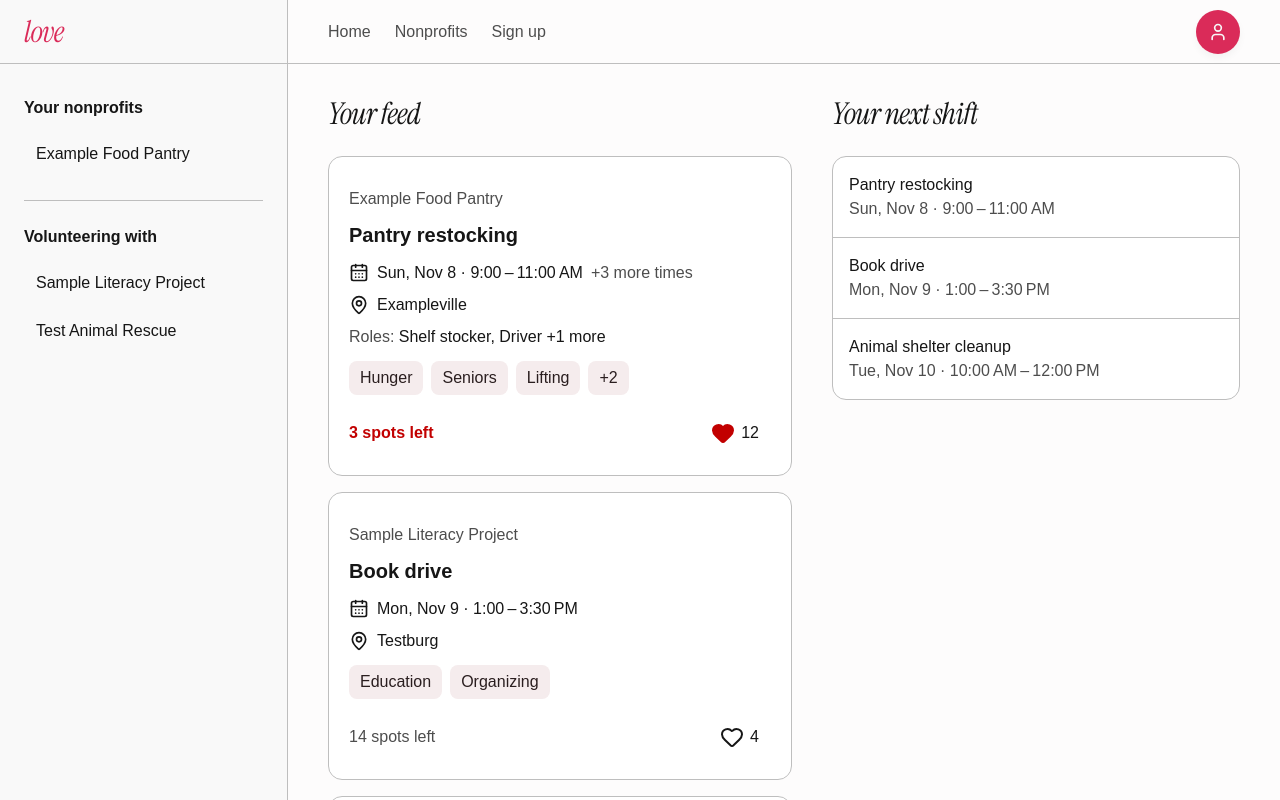
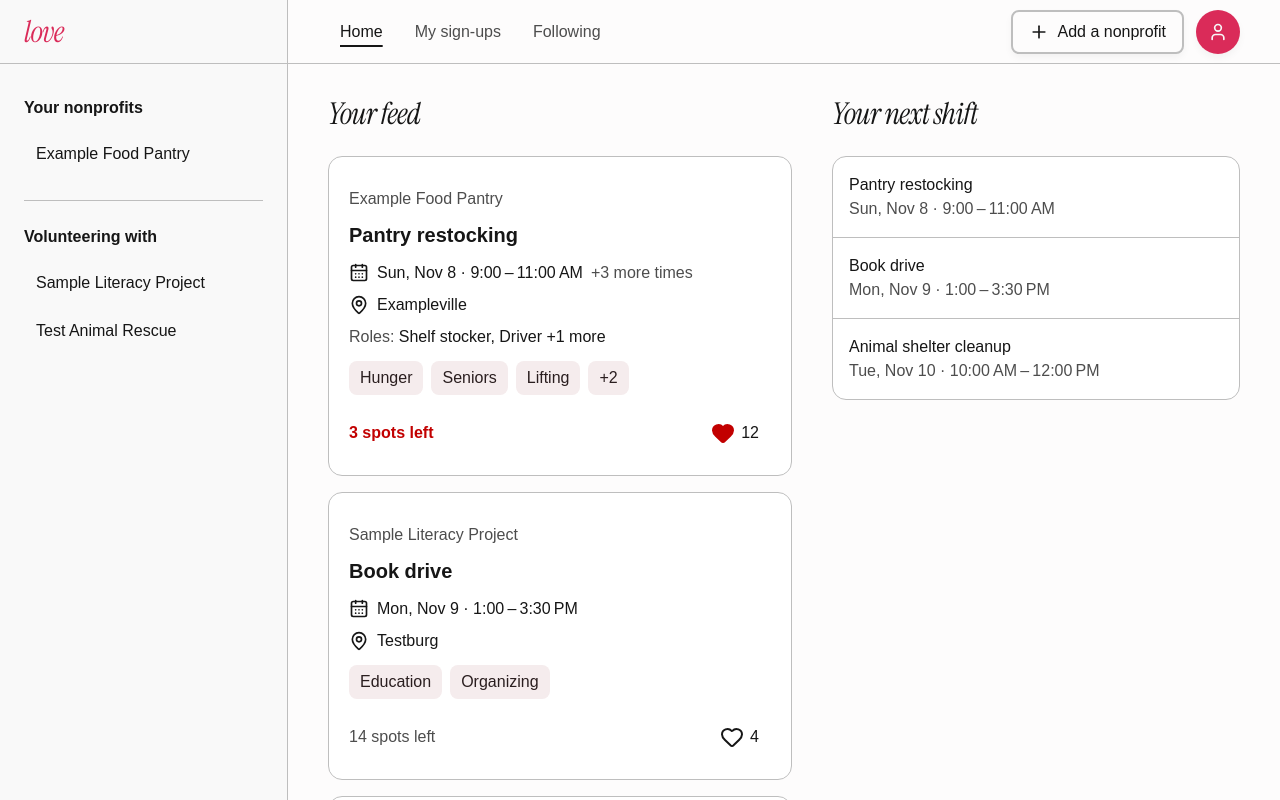
Before and after one commit to Library-of-Volunteer-Experiences/love-mvp, a Next.js app in the folder apps/web/: page /homepage in a window 1280 px wide. Shown: the top 800 px of the page. Built offline with nearby package versions, Linux system fonts and the light colour scheme; no server answers; a web font is replaced by a local one.

Commit message:
Added mobile menu + changed app-navbar

```diff
--- a/apps/web/src/components/global/app-navbar.tsx
+++ b/apps/web/src/components/global/app-navbar.tsx
@@ -1,47 +1,68 @@
+// AppNavbar: top bar for app pages (feed, event pages, …)
+// Used on: /homepage, /events/[event]
+// Spec: docs/product/design-inventory.md, "Navbar (logged in)"; phone layout is decision G8.
+// Still to come: the notification bell (step 7) and the profile dropdown menu.
+
 import Link from 'next/link';
+import { Plus, User } from 'lucide-react';
 import { APP_NAME } from '@love/shared';
+import { DesktopNav } from '@/components/global/desktop-nav';
+import { HOME_GRID_COLUMNS } from '@/components/global/home-grid';
+import { ADD_NONPROFIT_LINK } from '@/components/global/main-nav-links';
+import { MobileMenu } from '@/components/global/mobile-menu';
 import { Button } from '@/components/ui/button';
-import { HOME_GRID_COLUMNS } from '@/components/global/home-grid';
-import { User } from 'lucide-react';
 
-export function AppNavbar() {
+export function AppNavbar({ signedIn = true }: { signedIn?: boolean }) {
   return (
     <header
       className={`flex h-16 items-center justify-between border-b border-border px-4 sm:px-6 lg:grid lg:px-0 ${HOME_GRID_COLUMNS}`}
     >
       {/* Column 1: lines up with the "Your nonprofits" sidebar */}
       <div className="flex h-full items-center lg:border-r lg:border-border lg:bg-muted/40 lg:px-6">
-        <Link href="/homepage" className="font-serif text-3xl tracking-tight text-primary italic">
+        <Link
+          href={signedIn ? '/homepage' : '/'}
+          className="font-serif text-3xl tracking-tight text-primary italic"
+        >
           {APP_NAME}
+          <span className="sr-only"> home</span>
         </Link>
       </div>
 
+      {signedIn ? (
+        <>
           {/* Column 2: lines up with the feed */}
           <div className="hidden md:block lg:col-start-2 lg:row-start-1 lg:px-10">
-        <nav
-          aria-label="Main navigation"
-          className="mx-auto flex w-full max-w-2xl items-center gap-6 font-medium text-muted-foreground xl:mx-0"
-        >
-          <Link href="/homepage" className="hover:text-foreground">
-            Home
-          </Link>
-          <Link href="/nonprofits/habitat-for-humanity" className="hover:text-foreground">
-            Nonprofits
-          </Link>
-          <Link href="/sign_up" className="hover:text-foreground">
-            Sign up
-          </Link>
-        </nav>
+            <div className="mx-auto w-full max-w-2xl xl:mx-0">
+              <DesktopNav />
+            </div>
           </div>
 
           {/* Column 3: lines up with the rail on xl; shares the feed column on lg */}
           <div className="flex items-center gap-3 lg:col-start-2 lg:row-start-1 lg:justify-self-end lg:pr-10 xl:col-start-3 xl:justify-end xl:justify-self-stretch xl:pr-10">
-        <Button variant="default" size="icon" className="rounded-full" asChild>
-          <Link href="/settings" aria-label="Your profile page">
+            <Button variant="outline" asChild className="hidden md:inline-flex">
+              <Link href={ADD_NONPROFIT_LINK.href}>
+                <Plus aria-hidden="true" />
+                {ADD_NONPROFIT_LINK.label}
+              </Link>
+            </Button>
+            <Button size="icon" className="hidden rounded-full md:inline-flex" asChild>
+              <Link href="/settings" aria-label="Your profile and settings">
                 <User aria-hidden="true" />
               </Link>
             </Button>
+            <MobileMenu />
           </div>
+        </>
+      ) : (
+        <div className="flex items-center gap-3 lg:col-start-2 lg:row-start-1 lg:justify-self-end lg:pr-10 xl:col-start-3 xl:justify-end xl:justify-self-stretch xl:pr-10">
+          <Button variant="outline" asChild>
+            <Link href="/log_in">Log in</Link>
+          </Button>
+          <Button asChild>
+            <Link href="/sign_up">Sign up</Link>
+          </Button>
+        </div>
+      )}
     </header>
   );
 }
--- /dev/null
+++ b/apps/web/src/components/global/desktop-nav.tsx
@@ -0,0 +1,36 @@
+'use client';
+
+// DesktopNav: the signed-in links in the navbar (md and up), marking the current page
+
+import Link from 'next/link';
+import { usePathname } from 'next/navigation';
+import { MAIN_NAV_LINKS } from '@/components/global/main-nav-links';
+import { cn } from '@/lib/utils';
+
+export function DesktopNav() {
+  const pathname = usePathname();
+
+  return (
+    <nav aria-label="Main navigation">
+      <ul className="flex items-center gap-2 font-medium">
+        {MAIN_NAV_LINKS.map((link) => {
+          const current = pathname === link.href;
+          return (
+            <li key={link.href}>
+              <Link
+                href={link.href}
+                aria-current={current ? 'page' : undefined}
+                className={cn(
+                  'inline-flex min-h-11 items-center rounded-md px-3 text-muted-foreground hover:text-foreground',
+                  current && 'text-foreground underline decoration-2 underline-offset-8'
+                )}
+              >
+                {link.label}
+              </Link>
+            </li>
+          );
+        })}
+      </ul>
+    </nav>
+  );
+}
--- /dev/null
+++ b/apps/web/src/components/global/main-nav-links.ts
@@ -0,0 +1,8 @@
+// The signed-in navigation links, shared by the desktop navbar and the phone menu.
+export const MAIN_NAV_LINKS = [
+  { href: '/homepage', label: 'Home' },
+  { href: '/my-signups', label: 'My sign-ups' },
+  { href: '/following', label: 'Following' },
+] as const;
+
+export const ADD_NONPROFIT_LINK = { href: '/nonprofits/new', label: 'Add a nonprofit' } as const;
--- /dev/null
+++ b/apps/web/src/components/global/mobile-menu.tsx
@@ -0,0 +1,63 @@
+'use client';
+
+// MobileMenu: labeled "Menu" button that opens a side sheet of large links (decision G8)
+// Used on: the signed-in navbar, below the md breakpoint
+
+import Link from 'next/link';
+import { usePathname } from 'next/navigation';
+import { Menu, Plus } from 'lucide-react';
+import { ADD_NONPROFIT_LINK, MAIN_NAV_LINKS } from '@/components/global/main-nav-links';
+import { Button } from '@/components/ui/button';
+import { Sheet, SheetClose, SheetContent, SheetTitle, SheetTrigger } from '@/components/ui/sheet';
+import { cn } from '@/lib/utils';
+
+const MENU_LINKS = [...MAIN_NAV_LINKS, { href: '/settings', label: 'Settings' }];
+
+export function MobileMenu() {
+  const pathname = usePathname();
+
+  return (
+    <Sheet>
+      <SheetTrigger asChild>
+        <Button variant="outline" className="md:hidden">
+          <Menu aria-hidden="true" />
+          Menu
+        </Button>
+      </SheetTrigger>
+      <SheetContent side="right" aria-describedby={undefined}>
+        <SheetTitle>Menu</SheetTitle>
+        <nav aria-label="Main navigation">
+          <ul className="grid gap-1">
+            {MENU_LINKS.map((link) => {
+              const current = pathname === link.href;
+              return (
+                <li key={link.href}>
+                  <SheetClose asChild>
+                    <Link
+                      href={link.href}
+                      aria-current={current ? 'page' : undefined}
+                      className={cn(
+                        'flex min-h-12 items-center rounded-md px-3 text-lg hover:bg-accent',
+                        current && 'bg-accent font-semibold'
+                      )}
+                    >
+                      {link.label}
+                    </Link>
+                  </SheetClose>
+                </li>
+              );
+            })}
+          </ul>
+        </nav>
+        <SheetClose asChild>
+          <Button asChild size="lg" className="mt-2">
+            <Link href={ADD_NONPROFIT_LINK.href}>
+              <Plus aria-hidden="true" />
+              {ADD_NONPROFIT_LINK.label}
+            </Link>
+          </Button>
+        </SheetClose>
+      </SheetContent>
+    </Sheet>
+  );
+}
```
Lines whose indentation alone changed are shown as unchanged.
